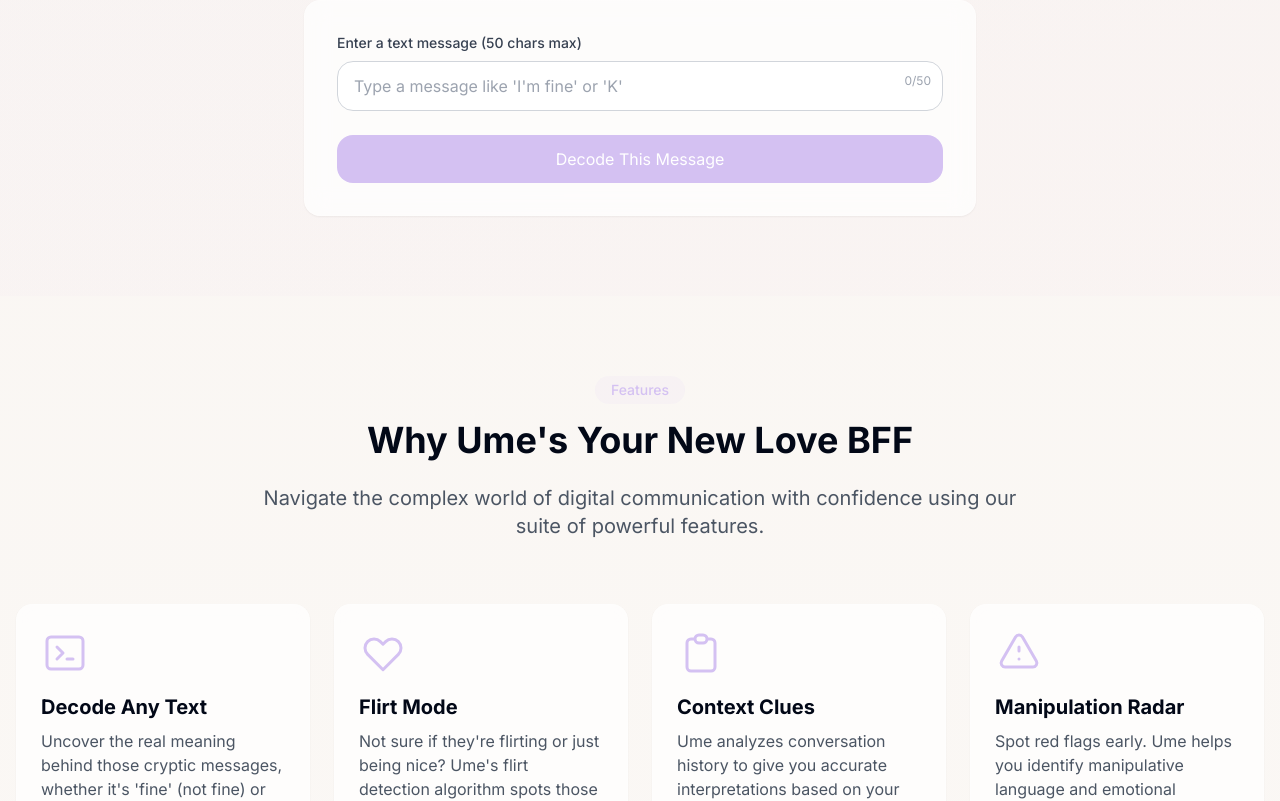
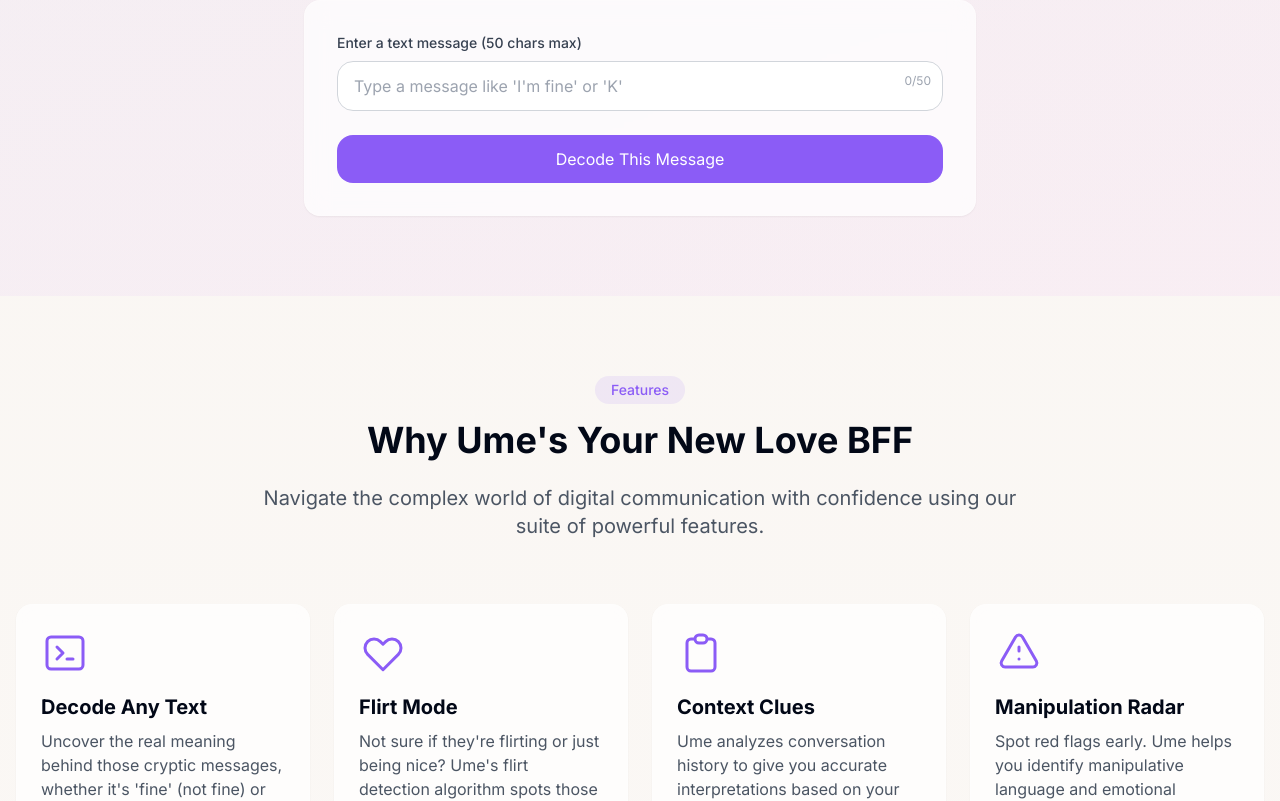
Before and after one commit to Svetlanazav/umetranslator, a React (Vite) app: page / in a window 1280 px wide. Shown: the part 1040-1841 px from the top of the page. Built offline with nearby package versions, Linux system fonts and the light colour scheme.

Commit message:
Refactor: Update color palette
Update the color palette to be more energetic, flirty, and gender-neutral.

```diff
--- a/src/index.css
+++ b/src/index.css
@@ -1,4 +1,3 @@
-
 @import url('https://fonts.googleapis.com/css2?family=Inter:wght@100;200;300;400;500;600;700;800;900&display=swap');
 
 @tailwind base;
@@ -16,17 +15,17 @@
     --popover: 0 0% 100%;
     --popover-foreground: 222.2 84% 4.9%;
 
-    --primary: 265 67% 85%;
-    --primary-foreground: 265 67% 15%;
+    --primary: 272 91% 66%;
+    --primary-foreground: 272 91% 98%;
 
-    --secondary: 324 67% 83%;
-    --secondary-foreground: 324 67% 15%;
+    --secondary: 302 89% 61%;
+    --secondary-foreground: 302 89% 98%;
 
     --muted: 210 40% 96.1%;
     --muted-foreground: 215.4 16.3% 46.9%;
 
-    --accent: 48 99% 76%;
-    --accent-foreground: 48 99% 10%;
+    --accent: 25 90% 53%;
+    --accent-foreground: 25 90% 98%;
 
     --destructive: 0 84.2% 60.2%;
     --destructive-foreground: 210 40% 98%;
@@ -57,17 +56,17 @@
     --popover: 222.2 84% 4.9%;
     --popover-foreground: 210 40% 98%;
 
-    --primary: 210 40% 98%;
-    --primary-foreground: 222.2 47.4% 11.2%;
+    --primary: 272 91% 66%;
+    --primary-foreground: 272 91% 98%;
 
-    --secondary: 217.2 32.6% 17.5%;
-    --secondary-foreground: 210 40% 98%;
+    --secondary: 302 89% 61%;
+    --secondary-foreground: 302 89% 98%;
 
     --muted: 217.2 32.6% 17.5%;
     --muted-foreground: 215 20.2% 65.1%;
 
-    --accent: 217.2 32.6% 17.5%;
-    --accent-foreground: 210 40% 98%;
+    --accent: 25 90% 53%;
+    --accent-foreground: 25 90% 98%;
 
     --destructive: 0 62.8% 30.6%;
     --destructive-foreground: 210 40% 98%;
@@ -75,6 +74,7 @@
     --border: 217.2 32.6% 17.5%;
     --input: 217.2 32.6% 17.5%;
     --ring: 212.7 26.8% 83.9%;
+
     --sidebar-background: 240 5.9% 10%;
     --sidebar-foreground: 240 4.8% 95.9%;
     --sidebar-primary: 224.3 76.3% 48%;
@@ -209,12 +209,12 @@
 }
 
 ::-webkit-scrollbar-thumb {
-  background: #d4c1f2;
+  background: #8B5CF6;
   border-radius: 4px;
 }
 
 ::-webkit-scrollbar-thumb:hover {
-  background: #ecbcd9;
+  background: #D946EF;
 }
 
 /* For keyboard navigation accessibility */
--- a/tailwind.config.ts
+++ b/tailwind.config.ts
@@ -64,11 +64,17 @@ export default {
 					ring: 'hsl(var(--sidebar-ring))'
 				},
 				ume: {
-					purple: '#d4c1f2',
-					pink: '#ecbcd9',
-					yellow: '#fee285',
-					light: '#f9f5f1',
-					dark: '#333333'
+					purple: '#8B5CF6',  // Vivid purple - energetic, gender-neutral
+					pink: '#D946EF',    // Bright magenta - flirty, energetic
+					yellow: '#F97316',  // Bright orange - energetic, attention-grabbing
+					light: '#f9f5f1',   // Light background color
+					dark: '#333333',    // Dark text for contrast
+					// Additional softer tones
+					'purple-light': '#E5DEFF',  // Light purple for backgrounds
+					'pink-light': '#FFDEE2',    // Light pink for backgrounds
+					'yellow-light': '#FDE1D3',  // Light orange/peach for backgrounds
+					'blue': '#0EA5E9',          // Ocean blue for balance and contrast
+					'blue-light': '#D3E4FD'     // Light blue for backgrounds
 				}
 			},
 			borderRadius: {
```
